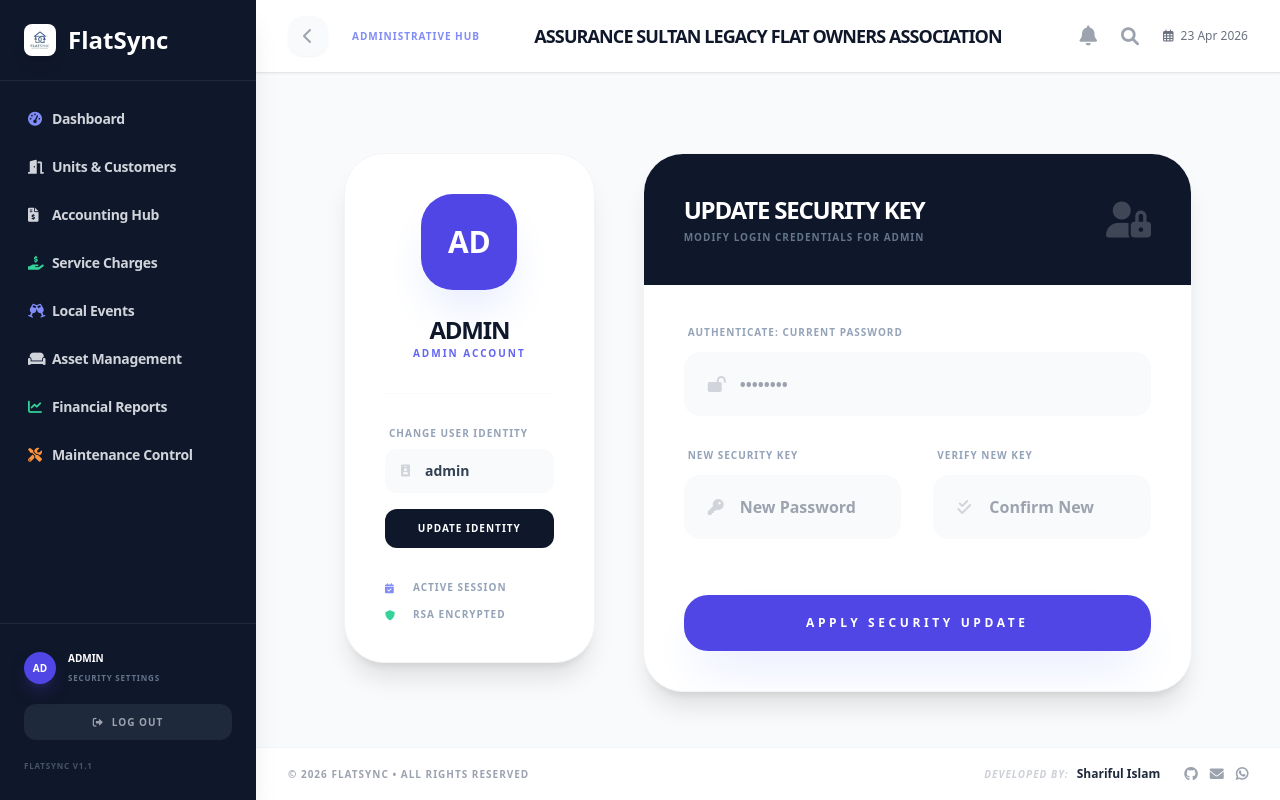
After one commit to sharifulnrv/FlatSync, a Flask app: page /profile in a window 1280 px wide. The commit adds this page. Run offline with Flask 3, Linux system fonts and the light colour scheme; a user stored in the database is signed in; data that the repository does not hold is empty; some libraries are stand-ins or nearby versions.

Commit message:
login logic updated

```diff
--- a/routes/auth.py
+++ b/routes/auth.py
@@ -1,6 +1,6 @@
 from flask import Blueprint, render_template, request, redirect, url_for, flash
-from flask_login import login_user, logout_user, login_required
-from werkzeug.security import check_password_hash
+from flask_login import login_user, logout_user, login_required, current_user
+from werkzeug.security import check_password_hash, generate_password_hash
 from models import User, db
 
 auth_bp = Blueprint('auth', __name__)
@@ -29,3 +29,54 @@ def logout():
     logout_user()
     flash('You have been logged out.', 'success')
     return redirect(url_for('auth.login'))
+
+@auth_bp.route('/profile', methods=['GET'])
+@login_required
+def profile():
+    return render_template('auth/profile.html')
+
+@auth_bp.route('/profile/update-info', methods=['POST'])
+@login_required
+def update_profile_info():
+    new_username = request.form.get('username')
+
+    if not new_username:
+        flash('Username cannot be empty.', 'warning')
+        return redirect(url_for('auth.profile'))
+
+    # Check if username exists and it's not the current user
+    existing = User.query.filter_by(username=new_username).first()
+    if existing and existing.id != current_user.id:
+        flash('That username is already taken. Please choose another.', 'danger')
+        return redirect(url_for('auth.profile'))
+
+    current_user.username = new_username
+    db.session.commit()
+
+    flash('Identity updated successfully!', 'success')
+    return redirect(url_for('auth.profile'))
+
+@auth_bp.route('/profile/change-password', methods=['POST'])
+@login_required
+def change_password():
+    current_pw = request.form.get('current_password')
+    new_pw = request.form.get('new_password')
+    confirm_pw = request.form.get('confirm_password')
+
+    if not check_password_hash(current_user.password_hash, current_pw):
+        flash('Verification failed: Current password incorrect.', 'danger')
+        return redirect(url_for('auth.profile'))
+
+    if new_pw != confirm_pw:
+        flash('Confirmation failed: New passwords do not match.', 'danger')
+        return redirect(url_for('auth.profile'))
+
+    if len(new_pw) < 4:
+        flash('Password too short. Minimum 4 characters required.', 'warning')
+        return redirect(url_for('auth.profile'))
+
+    current_user.password_hash = generate_password_hash(new_pw)
+    db.session.commit()
+
+    flash('Security credentials updated successfully!', 'success')
+    return redirect(url_for('auth.profile'))
--- /dev/null
+++ b/templates/auth/profile.html
@@ -0,0 +1,107 @@
+{% extends "base.html" %}
+
+{% block header %}Security Settings & Profile{% endblock %}
+
+{% block content %}
+<div class="max-w-4xl mx-auto py-12 px-6">
+    <div class="grid grid-cols-1 md:grid-cols-3 gap-12">
+        <!-- Profile Info Card -->
+        <div class="md:col-span-1">
+            <div class="bg-white rounded-[2.5rem] shadow-xl border border-gray-100 overflow-hidden text-center p-10">
+                <div class="w-24 h-24 bg-indigo-600 rounded-[2rem] flex items-center justify-center text-3xl font-black text-white mx-auto mb-6 shadow-2xl shadow-indigo-100">
+                    {{ current_user.username[:2].upper() }}
+                </div>
+                <h3 class="text-2xl font-black text-slate-900 tracking-tighter uppercase">{{ current_user.username }}</h3>
+                <p class="text-[10px] font-black text-indigo-500 uppercase tracking-[0.2em] mb-8">{{ current_user.role }} Account</p>
+
+                <div class="space-y-4 border-t border-gray-50 pt-8 text-left">
+                    <form action="{{ url_for('auth.update_profile_info') }}" method="POST" class="space-y-4">
+                        <div class="space-y-2">
+                            <label class="block text-[10px] font-black text-slate-400 uppercase tracking-widest ml-1">Change User Identity</label>
+                            <div class="relative">
+                                <span class="absolute left-4 top-1/2 -translate-y-1/2 text-gray-300 text-xs">
+                                    <i class="fas fa-id-badge"></i>
+                                </span>
+                                <input type="text" name="username" value="{{ current_user.username }}" required
+                                       class="w-full pl-10 pr-4 py-3 bg-gray-50 border-0 rounded-xl focus:ring-2 focus:ring-indigo-500 outline-none font-bold text-slate-700 text-sm">
+                            </div>
+                        </div>
+                        <button type="submit" class="w-full py-3 bg-slate-900 text-white rounded-xl font-black uppercase text-[10px] tracking-widest hover:bg-indigo-600 transition-all">
+                            Update Identity
+                        </button>
+                    </form>
+
+                    <div class="pt-4 space-y-3">
+                        <div class="flex items-center text-[10px] font-bold text-slate-400 uppercase tracking-widest">
+                            <i class="fas fa-calendar-check mr-3 text-indigo-400 w-4"></i> Active Session
+                        </div>
+                        <div class="flex items-center text-[10px] font-bold text-slate-400 uppercase tracking-widest">
+                            <i class="fas fa-shield-alt mr-3 text-emerald-400 w-4"></i> RSA Encrypted
+                        </div>
+                    </div>
+                </div>
+            </div>
+        </div>
+
+        <!-- Password Change Card -->
+        <div class="md:col-span-2">
+            <div class="bg-white rounded-[2.5rem] shadow-xl border border-gray-100 overflow-hidden">
+                <div class="bg-slate-900 p-10 text-white flex justify-between items-center">
+                    <div>
+                        <h2 class="text-2xl font-black mb-1 uppercase tracking-tighter">Update Security Key</h2>
+                        <p class="text-slate-500 font-bold uppercase tracking-widest text-[10px]">Modify login credentials for {{ current_user.username }}</p>
+                    </div>
+                    <i class="fas fa-user-lock text-4xl opacity-20"></i>
+                </div>
+
+                <form action="{{ url_for('auth.change_password') }}" method="POST" class="p-10 space-y-8">
+                    <!-- Current Password -->
+                    <div class="space-y-3">
+                        <label class="block text-[10px] font-black text-slate-400 uppercase tracking-widest ml-1">Authenticate: Current Password</label>
+                        <div class="relative">
+                            <span class="absolute left-6 top-1/2 -translate-y-1/2 text-gray-300">
+                                <i class="fas fa-lock-open"></i>
+                            </span>
+                            <input type="password" name="current_password" required placeholder="••••••••"
+                                   class="w-full pl-14 pr-6 py-5 bg-gray-50 border-0 rounded-2xl focus:ring-2 focus:ring-indigo-500 outline-none font-bold text-slate-700">
+                        </div>
+                    </div>
+
+                    <div class="grid grid-cols-1 md:grid-cols-2 gap-8">
+                        <!-- New Password -->
+                        <div class="space-y-3">
+                            <label class="block text-[10px] font-black text-slate-400 uppercase tracking-widest ml-1">New Security Key</label>
+                            <div class="relative">
+                                <span class="absolute left-6 top-1/2 -translate-y-1/2 text-gray-300">
+                                    <i class="fas fa-key"></i>
+                                </span>
+                                <input type="password" name="new_password" required placeholder="New Password"
+                                       class="w-full pl-14 pr-6 py-5 bg-gray-50 border-0 rounded-2xl focus:ring-2 focus:ring-indigo-500 outline-none font-bold text-slate-700">
+                            </div>
+                        </div>
+
+                        <!-- Confirm Password -->
+                        <div class="space-y-3">
+                            <label class="block text-[10px] font-black text-slate-400 uppercase tracking-widest ml-1">Verify New Key</label>
+                            <div class="relative">
+                                <span class="absolute left-6 top-1/2 -translate-y-1/2 text-gray-300">
+                                    <i class="fas fa-check-double"></i>
+                                </span>
+                                <input type="password" name="confirm_password" required placeholder="Confirm New"
+                                       class="w-full pl-14 pr-6 py-5 bg-gray-50 border-0 rounded-2xl focus:ring-2 focus:ring-indigo-500 outline-none font-bold text-slate-700">
+                            </div>
+                        </div>
+                    </div>
+
+                    <div class="pt-6">
+                        <button type="submit"
+                                class="w-full py-5 bg-indigo-600 text-white rounded-3xl font-black uppercase text-xs tracking-[0.3em] shadow-2xl shadow-indigo-100 hover:bg-slate-900 hover:shadow-slate-200 transition-all active:scale-[0.98]">
+                            Apply Security Update
+                        </button>
+                    </div>
+                </form>
+            </div>
+        </div>
+    </div>
+</div>
+{% endblock %}
--- a/templates/base.html
+++ b/templates/base.html
@@ -96,15 +96,15 @@
             </a>
         </nav>
         <div class="p-6 border-t border-slate-800">
-            <div class="flex items-center mb-4">
-                <div class="w-8 h-8 rounded-full bg-indigo-600 flex items-center justify-center text-[10px] font-black uppercase text-white mr-3">
+            <a href="{{ url_for('auth.profile') }}" class="flex items-center mb-4 group">
+                <div class="w-8 h-8 rounded-full bg-indigo-600 flex items-center justify-center text-[10px] font-black uppercase text-white mr-3 group-hover:scale-110 transition-transform shadow-lg shadow-indigo-900/50">
                     {{ current_user.username[:2] }}
                 </div>
                 <div class="flex-1 overflow-hidden">
-                    <p class="text-[10px] font-black text-white uppercase truncate">{{ current_user.username }}</p>
-                    <p class="text-[8px] font-bold text-slate-500 uppercase tracking-widest">{{ current_user.role }}</p>
+                    <p class="text-[10px] font-black text-white uppercase truncate group-hover:text-indigo-400 transition-colors">{{ current_user.username }}</p>
+                    <p class="text-[8px] font-bold text-slate-500 uppercase tracking-widest">Security Settings</p>
                 </div>
-            </div>
+            </a>
             <a href="{{ url_for('auth.logout') }}" class="flex items-center justify-center w-full py-2 bg-slate-800 hover:bg-rose-500/20 text-gray-400 hover:text-rose-500 rounded-xl text-[10px] font-black uppercase tracking-widest transition-all">
                 <i class="fas fa-sign-out-alt mr-2"></i> Log Out
             </a>
```
